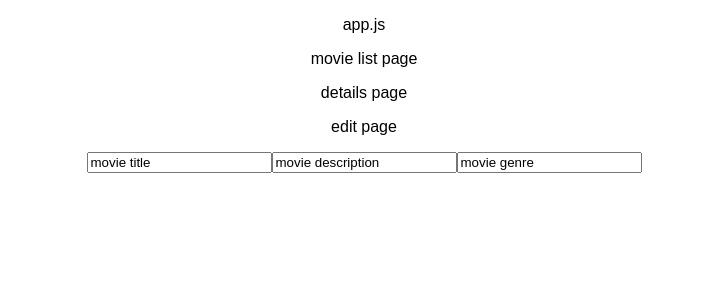
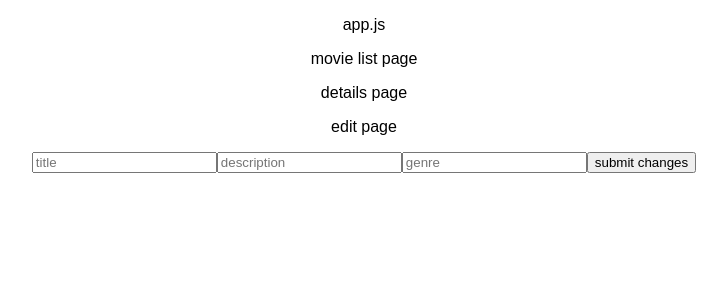
Before and after one commit to knutroadie/movie-sagas, a React (Create React App) app: page / in a window 1280 px wide. Shown: the top 300 px of the page, without its empty margins (276-1003 px from the left). Built offline with nearby package versions, Linux system fonts and the light colour scheme.

Commit message:
working in EDIT.js to set new object in state

```diff
--- a/src/components/App/App.js
+++ b/src/components/App/App.js
@@ -1,6 +1,6 @@
 import React, { Component } from 'react';
 import './App.css';
-import { HashRouter as Router, Route, Link } from 'react-router-dom';
+// import { HashRouter as Router, Route, Link } from 'react-router-dom';
 import MovieList from '../MovieList/MovieList';
 import Details from '../Details/Details';
 import Edit from '../Edit/Edit';
--- a/src/components/Details/Details.jsx
+++ b/src/components/Details/Details.jsx
@@ -1,6 +1,6 @@
 import React, { Component } from 'react';
 import '../App/App.css';
-import { HashRouter as Router, Route, Link } from 'react-router-dom';
+// import { HashRouter as Router, Route, Link } from 'react-router-dom';
 import { connect } from 'react-redux';
 
 class Details extends Component {
--- a/src/components/Edit/Edit.jsx
+++ b/src/components/Edit/Edit.jsx
@@ -1,12 +1,34 @@
 import React, { Component } from 'react';
 import '../App/App.css';
-import { HashRouter as Router, Route, Link } from 'react-router-dom';
+// import { HashRouter as Router, Route, Link } from 'react-router-dom';
 import { connect } from 'react-redux';
 
 class Edit extends Component {
 
     state = {
+        movie: {
+            title: '',
+            description: '',
+            genre: ''
+        }
+    }
 
+    handleChange = (event) => {
+        console.log('typing text', this.state.movie);
+        this.setState({
+            movie: {
+                ...this.state.movie,
+                [propertyName]: event.target.value
+              }
+        })
+    }
+
+    handleClick = () => {
+        console.log('clicking a button', this.state.movie);
+        this.props.dispatch({
+            type: 'EDIT_MOVIE',
+            payload: this.state.movie
+        });
     }
 
     // Renders the entire app on the DOM
@@ -14,9 +36,10 @@ state = {
         return (
             <div className="App">
                 <p>edit page</p>
-        <input type="text" value="movie title"></input>
-        <input type="text" value="movie description"></input>
-        <input type="text" value="movie genre"></input>
+                <input type="text" placeholder="title" onChange={(event) => this.handleChange}></input>
+                <input type="text" placeholder="description" onChange={(event) => this.handleChange}></input>
+                <input type="text" placeholder="genre" onChange={(event) => this.handleChange}></input>
+                <button onClick={this.handleClick}>submit changes</button>
             </div>
         );
     }
--- a/src/components/MovieList/MovieList.jsx
+++ b/src/components/MovieList/MovieList.jsx
@@ -1,9 +1,18 @@
 import React, { Component } from 'react';
 import '../App/App.css';
-import { HashRouter as Router, Route, Link } from 'react-router-dom';
+// import { HashRouter as Router, Route, Link } from 'react-router-dom';
 import { connect } from 'react-redux';
 
 class MovieList extends Component {
+
+    componentDidMount() {
+        this.getMovies();
+    }
+
+    getMovies = () => {
+        console.log('refreshing movie list');
+
+    }
     // Renders the entire app on the DOM
     render() {
         return (
@@ -14,4 +23,10 @@ class MovieList extends Component {
     }
 }
 
-export default MovieList;
+const putReduxStateOnProps = (reduxState) => {
+    return {
+        reduxState
+    }
+}
+
+export default connect(putReduxStateOnProps)(MovieList);
```
Also changed, not shown: src/index.js (line endings or trailing spaces). Lines whose indentation alone changed are shown as unchanged.
